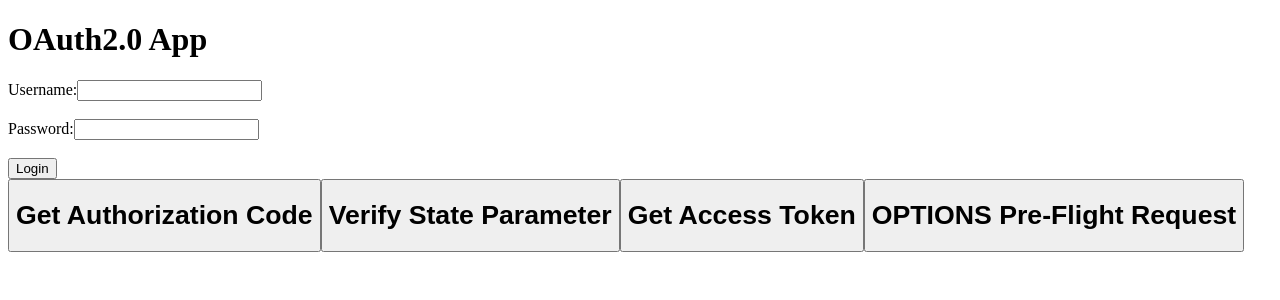
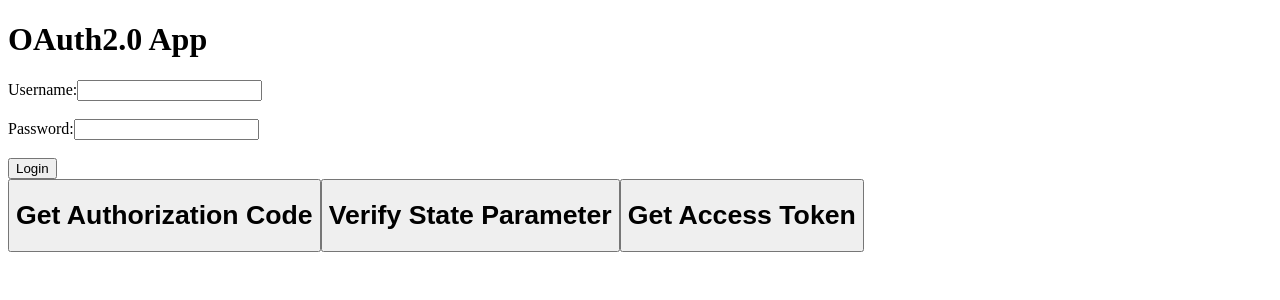
Before and after one commit to kapilpanchalext/spring-security-frontend, a Next.js app in the folder authorization-server-1/: page / in a window 1280 px wide. Shown: the top 300 px of the page. Built offline with nearby package versions, Linux system fonts and the light colour scheme.

Commit message:
[refactor]

```diff
--- a/authorization-server-1/src/app/page.tsx
+++ b/authorization-server-1/src/app/page.tsx
@@ -68,29 +68,20 @@ export default function Home() {
   }
 
   async function exchangeCodeForTokens(code: string) {
+    // alert(JSON.stringify(code));
     try {
-      // Send the authorization code to your backend or use it to get tokens
-      // const baseURL = 'http://localhost:9002/realms/application1_realm/protocol/openid-connect/token';
       const baseURL = 'http://localhost:8084/oauth2/token';
-      // Define query parameters
-      // const body = new URLSearchParams({
-      //     'grant_type': 'authorization_code',
-      //     'client_id': 'capstone-project-auth-code-pkce-1',
-      //     'redirect_uri': 'http://localhost:3000',
-      //     'code': code,
-      //     'code_verifier': '2m_do5z6EiZu5WFtXjTjxMwy47vxTB3i-fFLVGsnu2-PY9Y3'
-      //   });
 
       // Send the POST request
-      const controller = new AbortController();
-      setTimeout(() => controller.abort(), 3000000);
+      // const controller = new AbortController();
+      // setTimeout(() => controller.abort(), 3000000);
       const response = await fetch(baseURL, {
-        signal: controller.signal,
+        // signal: controller.signal,
         method: 'POST',
-        headers: {
-          'Content-Type': 'application/x-www-form-urlencoded',
+        // headers: {
+          // 'Content-Type': 'application/x-www-form-urlencoded',
           // 'Access-Control-Allow-Origin': 'http://localhost:3000',
-        },
+        // },
         body: new URLSearchParams({
           'grant_type': 'authorization_code',
           'client_id': 'capstone-project-auth-code-pkce-1',
@@ -113,38 +104,6 @@ export default function Home() {
       } else {
         console.error('HTTP error:', response.status, response.statusText);
         const errorData = await response.json();
-        console.error('Error details:', errorData);
-      }
-    } catch (error) {
-      console.error('Error during code exchange:', error);
-      alert("ERROR: " + error);
-    }
-  };
-
-  const preFlightRequestHandler = async () => {
-    console.log("Pre-Flight Request Handler: ");
-    try {
-      const baseURL = 'http://localhost:9001/api/v1/helloworld';
-
-      // Send the POST request
-      const response = await fetch(baseURL, {
-        method: 'GET',
-        headers: {
-          'X-Custom-Header': 'TriggerPreflight',
-        },
-      });
-
-      // Handle the response
-      if (response.ok) {
-        const data = await response.text();
-        if (data) {
-          alert("Received Response: " + data);
-        } else {
-          console.error('Error exchanging code:', data);
-        }
-      } else {
-        console.error('HTTP error:', response.status, response.statusText);
-        const errorData = await response.text();
         console.error('Error details:', errorData);
       }
     } catch (error) {
@@ -204,13 +163,11 @@ export default function Home() {
     console.dir(url);
 
     try {
-      // Send the fetch request
       const response = await fetch(url.toString(), {
         method: 'GET',
         headers: {
-          'Authorization': `Bearer ${btoa('admin@email.com:1234')}`,
-          'Content-Type': 'application/x-www-form-urlencoded',
-        }
+          'Content-Type': 'application/json',
+        },
       });
 
       if (!response.ok) {
@@ -241,7 +198,6 @@ export default function Home() {
         <button onClick={sendRequestToAuthServerHandler}><h1>Get Authorization Code</h1></button>
         <button onClick={verifyStateParameterHandler}><h1>Verify State Parameter</h1></button>
         <button onClick={accessTokenHandler}><h1>Get Access Token</h1></button>
-        <button onClick={preFlightRequestHandler}><h1>OPTIONS Pre-Flight Request</h1></button>
       </div>
     </>
   );
```
